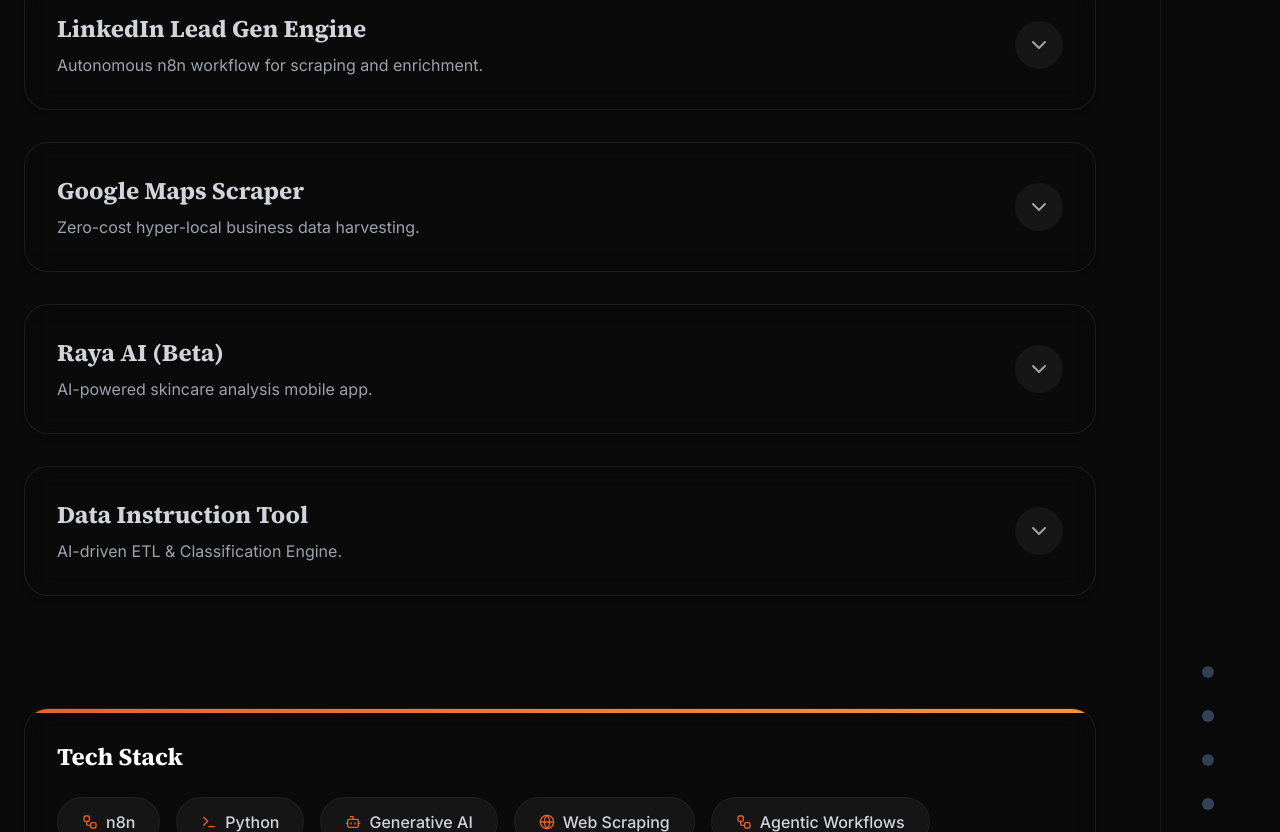
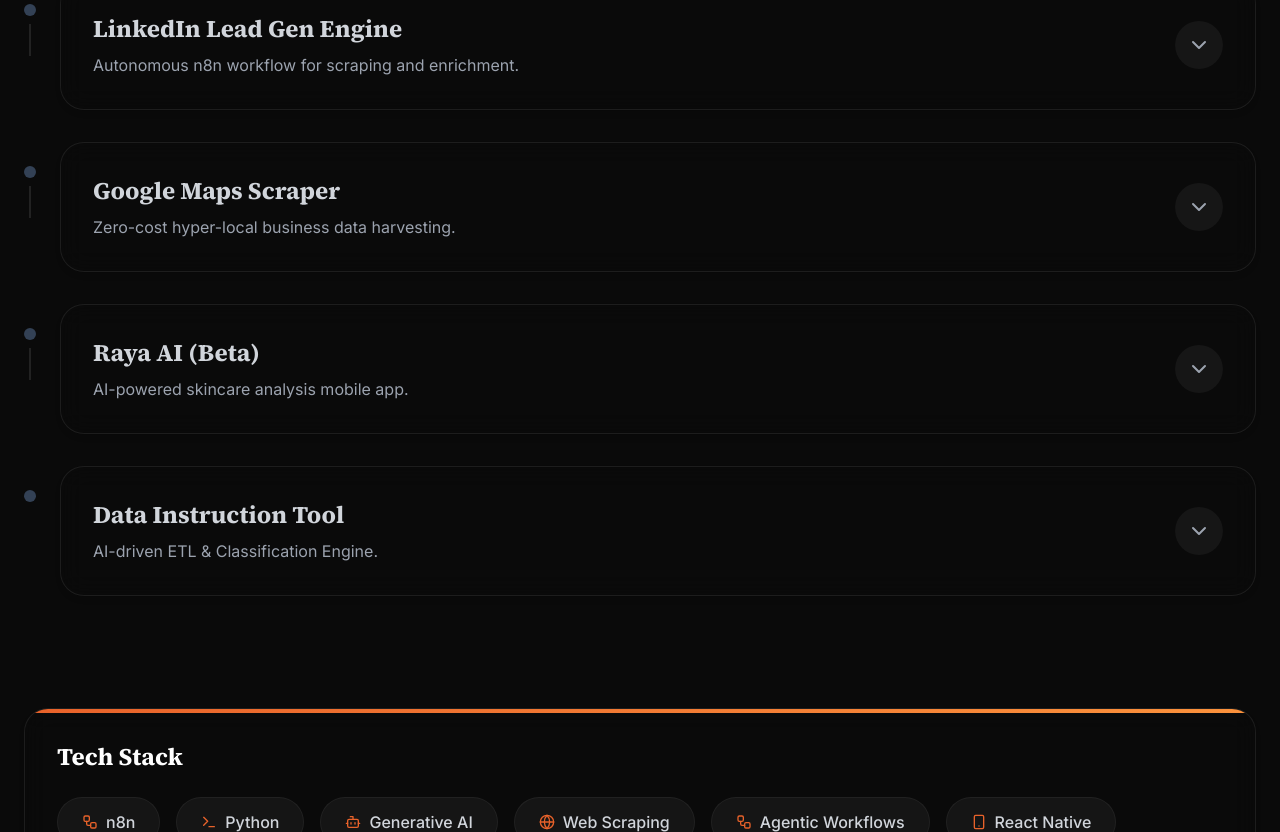
Before and after one commit to barancaki/barancaki, a React (Vite) app: page / in a window 1280 px wide. Shown: the part 1028-1860 px from the top of the page. Built offline with nearby package versions, Linux system fonts and the light colour scheme.

Commit message:
UI fixes

```diff
--- a/components/BentoGrid.tsx
+++ b/components/BentoGrid.tsx
@@ -66,8 +66,36 @@ const BentoGrid: React.FC = () => {
               <div
                 key={project.id}
                 id={`project-${project.id}`}
-                className={`transition-all duration-500 ${activeProject === project.id ? '' : ''}`}
+                className="flex gap-4 lg:gap-6 items-start transition-all duration-500"
               >
+                {/* Dot Indicator */}
+                <div className="flex flex-col items-center pt-6 shrink-0">
+                  <button
+                    onClick={() => toggleProject(project.id)}
+                    className="group relative flex items-center justify-center"
+                    title={project.title}
+                  >
+                    <div className={`w-3 h-3 rounded-full transition-all duration-500
+                      ${activeProject === project.id && project.id === 'linkedin' ? 'bg-neon shadow-[0_0_10px_2px] shadow-neon/50 scale-125' : ''}
+                      ${activeProject === project.id && project.id === 'maps' ? 'bg-orange-500 shadow-[0_0_10px_2px] shadow-orange-500/50 scale-125' : ''}
+                      ${activeProject === project.id && project.id === 'raya' ? 'bg-pink-500 shadow-[0_0_10px_2px] shadow-pink-500/50 scale-125' : ''}
+                      ${activeProject === project.id && project.id === 'data-tool' ? 'bg-cyan-500 shadow-[0_0_10px_2px] shadow-cyan-500/50 scale-125' : ''}
+                      ${activeProject !== project.id ? 'bg-slate-300 dark:bg-slate-700 hover:bg-slate-400 dark:hover:bg-slate-500' : ''}
+                    `} />
+                  </button>
+                  {index < MAJOR_PROJECTS.length - 1 && (
+                    <div className={`w-0.5 mt-2 transition-all duration-500 ${activeProject === project.id ? 'flex-1 min-h-[2rem]' : 'h-8'} ${
+                      activeProject === project.id && project.id === 'linkedin' ? 'bg-neon/30' :
+                      activeProject === project.id && project.id === 'maps' ? 'bg-orange-500/30' :
+                      activeProject === project.id && project.id === 'raya' ? 'bg-pink-500/30' :
+                      activeProject === project.id && project.id === 'data-tool' ? 'bg-cyan-500/30' :
+                      'bg-slate-200 dark:bg-white/10'
+                    }`} />
+                  )}
+                </div>
+
+                {/* Card */}
+                <div className="flex-1">
                 {/* Header / Trigger Card */}
                 <button
                   onClick={() => toggleProject(project.id)}
@@ -128,53 +156,17 @@ const BentoGrid: React.FC = () => {
                     )}
                   </div>
                 </div>
+                </div>
               </div>
             ))}
 
             <div className="pt-12 grid grid-cols-1 md:grid-cols-2 lg:grid-cols-3 gap-6">
-              {/* Minor Projects Loop (if any in constants) */}
               {PROJECTS.map((project) => (
                 <ProjectCard key={project.id} project={project} />
               ))}
             </div>
 
             <Skills />
-          </div>
-
-          {/* Right-Side Sticky Scroll Indicator */}
-          <div className="hidden lg:block w-24 relative border-l border-slate-200 dark:border-white/5 ml-8">
-            <div className="sticky top-1/2 -translate-y-1/2 flex flex-col items-center gap-8 py-8 -ml-[1px]">
-              {MAJOR_PROJECTS.map((project) => (
-                <button
-                  key={project.id}
-                  onClick={() => {
-                    setActiveProject(project.id);
-                    const el = document.getElementById(`project-${project.id}`);
-                    if (el) el.scrollIntoView({ behavior: 'smooth', block: 'center' });
-                  }}
-                  className="group relative flex items-center"
-                >
-                  {/* Tooltip Label */}
-                  <span className={`absolute right-full mr-4 px-2 py-1 rounded bg-slate-900 dark:bg-white text-white dark:text-slate-900 text-xs font-bold whitespace-nowrap opacity-0 transition-all duration-300 translate-x-2 pointer-events-none group-hover:opacity-100 group-hover:translate-x-0 ${activeProject === project.id ? 'opacity-100 translate-x-0' : ''}`}>
-                    {project.title}
-                  </span>
-
-                  {/* Dot Indicator */}
-                  <div className={`w-3 h-3 rounded-full transition-all duration-500
-                                        ${activeProject === project.id
-                      ? `${project.color.replace('bg-', 'bg-')} scale-125 shadow-[0_0_15px_currentColor]` // Simple logic, might need specific colors
-                      : 'bg-slate-300 dark:bg-slate-700 hover:bg-slate-400 dark:hover:bg-slate-500'
-                    }
-                                        ${activeProject === project.id && project.id === 'linkedin' ? 'bg-neon shadow-neon/50' : ''}
-                                        ${activeProject === project.id && project.id === 'maps' ? 'bg-orange-500 shadow-orange-500/50' : ''}
-                                        ${activeProject === project.id && project.id === 'raya' ? 'bg-pink-500 shadow-pink-500/50' : ''}
-                                        ${activeProject === project.id && project.id === 'data-tool' ? 'bg-cyan-500 shadow-cyan-500/50' : ''}
-                                     `}></div>
-
-                  {/* Connecting Line (Optional, or handled by border-l parent) */}
-                </button>
-              ))}
-            </div>
           </div>
         </div>
       </div>
--- a/components/MapsWorkflowVisualizer.tsx
+++ b/components/MapsWorkflowVisualizer.tsx
@@ -113,7 +113,7 @@ const MapsWorkflowVisualizer: React.FC = () => {
                                         {node.icon}
                                     </span>
                                 </div>
-                                <span className={`text-base font-medium absolute top-24 md:-bottom-10 whitespace-nowrap md:whitespace-normal text-center bg-slate-50/90 dark:bg-void/90 md:bg-transparent px-2 md:px-0 rounded py-1 md:py-0 ${activeNode === node.id || (!activeNode && index === 0) ? 'text-slate-900 dark:text-white' : 'text-slate-500 dark:text-gray-500'}`}>
+                                <span className={`text-base font-medium absolute top-24 md:-bottom-10 whitespace-nowrap md:whitespace-normal text-center px-2 md:px-0 py-1 md:py-0 ${activeNode === node.id || (!activeNode && index === 0) ? 'text-slate-900 dark:text-white' : 'text-slate-500 dark:text-gray-500'}`}>
                                     {node.title}
                                 </span>
 
--- a/components/WorkflowVisualizer.tsx
+++ b/components/WorkflowVisualizer.tsx
@@ -114,7 +114,7 @@ const WorkflowVisualizer: React.FC = () => {
                                         {node.icon}
                                     </span>
                                 </div>
-                                <span className={`text-base font-medium absolute top-24 md:-bottom-10 whitespace-nowrap md:whitespace-normal text-center bg-slate-50/90 dark:bg-void/90 md:bg-transparent px-2 md:px-0 rounded py-1 md:py-0 ${activeNode === node.id || (!activeNode && index === 0) ? 'text-slate-900 dark:text-white' : 'text-slate-500 dark:text-gray-500'}`}>
+                                <span className={`text-base font-medium absolute top-24 md:-bottom-10 whitespace-nowrap md:whitespace-normal text-center px-2 md:px-0 py-1 md:py-0 ${activeNode === node.id || (!activeNode && index === 0) ? 'text-slate-900 dark:text-white' : 'text-slate-500 dark:text-gray-500'}`}>
                                     {node.title}
                                 </span>
 
--- a/constants.tsx
+++ b/constants.tsx
@@ -25,8 +25,8 @@ export const PROJECTS: Project[] = [];
 export const EXPERIENCE: Experience[] = [
   {
     id: '1',
-    role: 'IT & Digitalization',
-    company: 'Hannover Fairs Turkey',
+    role: 'IT & Digitalization, AI Engineer, Automation Engineer',
+    company: 'Deutsche Messe AG - Hannover Fairs Turkey',
     period: 'Current',
     description: 'Focusing on automating enterprise workflows using Python and AI agents.',
     current: true
--- a/index.css
+++ b/index.css
@@ -75,6 +75,13 @@ body {
   min-width: 320px;
 }
 
+/* Override default blue focus ring with orange across the entire site */
+*:focus-visible {
+  outline: 2px solid #f97316 !important;
+  outline-offset: 2px;
+  box-shadow: 0 0 0 4px rgba(249, 115, 22, 0.2) !important;
+}
+
 .portfolio-shader-background {
   z-index: 0;
   background: #000;
--- a/index.html
+++ b/index.html
@@ -87,8 +87,8 @@
     }
 
     html.dark .glass-card:hover {
-      border-color: rgba(6, 182, 212, 0.3);
-      box-shadow: 0 0 30px -5px rgba(6, 182, 212, 0.15);
+      border-color: rgba(232, 98, 42, 0.4);
+      box-shadow: 0 0 30px -5px rgba(232, 98, 42, 0.2);
     }
 
     /* Light Mode (Default/Fallback) */
@@ -107,7 +107,7 @@
 
     .glass-card:hover {
       background: rgba(255, 255, 255, 0.9);
-      border-color: rgba(124, 58, 237, 0.3);
+      border-color: rgba(232, 98, 42, 0.4);
       box-shadow: 0 10px 15px -3px rgba(0, 0, 0, 0.1), 0 4px 6px -2px rgba(0, 0, 0, 0.05);
     }
 
--- a/pages/About.tsx
+++ b/pages/About.tsx
@@ -113,7 +113,7 @@ const About: React.FC = () => {
                                 Computer Engineering
                             </h3>
                             <span className="inline-block px-3 py-1 rounded-full bg-slate-100 dark:bg-white/5 text-xs font-mono text-slate-500 dark:text-gray-400 whitespace-nowrap mt-2 sm:mt-0">
-                                2020 - 2024
+                                2022 - 2026
                             </span>
                         </div>
                         <div className="text-lg font-medium text-slate-700 dark:text-gray-300 mb-2">
```
